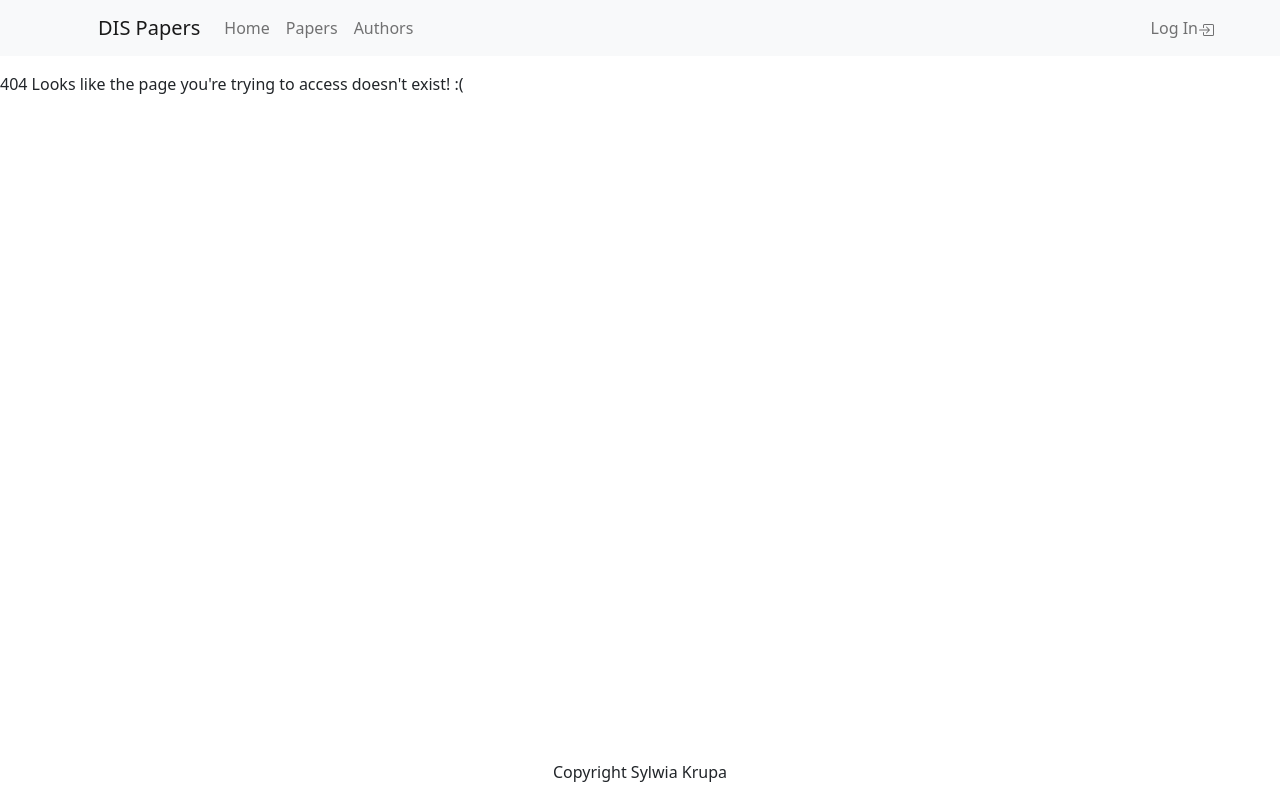
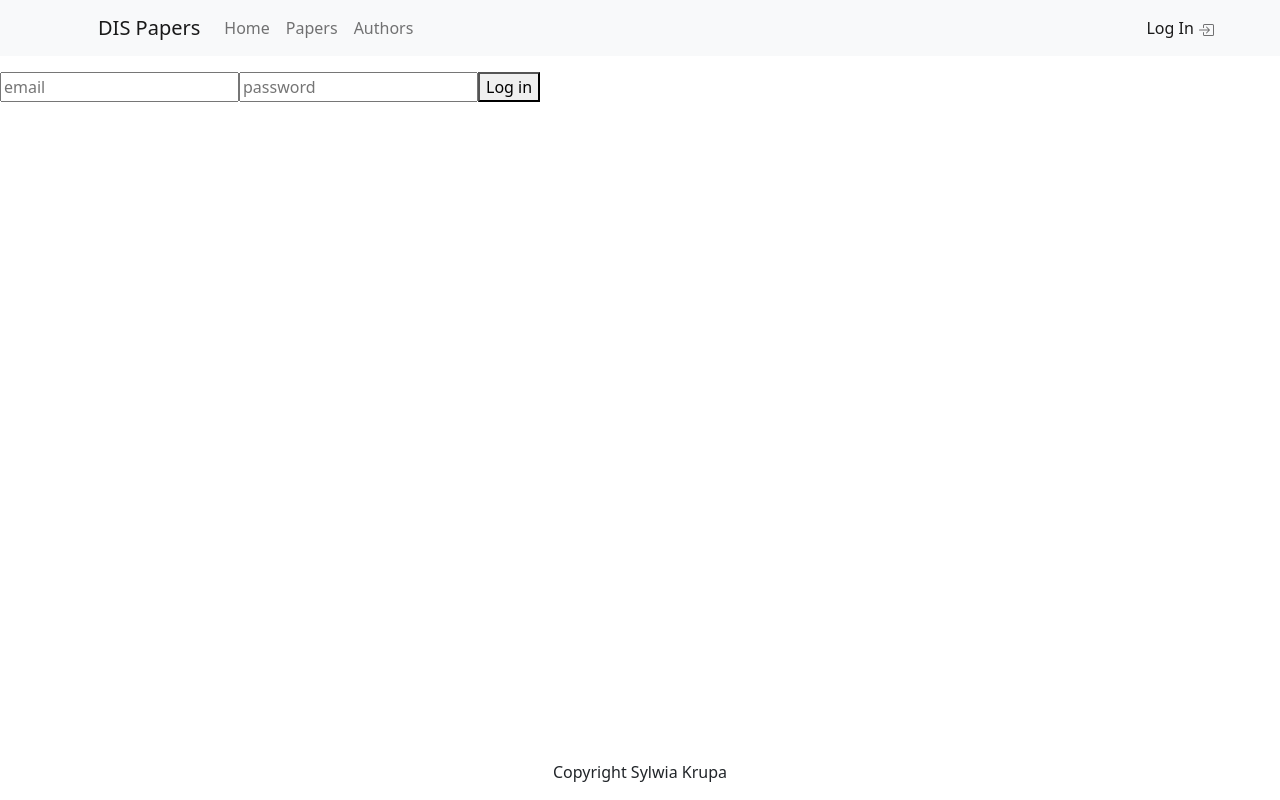
Before and after one commit to ypresion/DIS-Client, a React (Create React App) app: page /login in a window 1280 px wide. Before the commit this address had no page. Built offline with nearby package versions, Linux system fonts and the light colour scheme.

Commit message:
Added global state

```diff
--- a/src/App.js
+++ b/src/App.js
@@ -6,10 +6,16 @@ import { BrowserRouter, Routes, Route } from 'react-router-dom';
 import NavBar from './components/NavBar';
 import Footer from './components/Footer';
 import NotFoundPage from './components/NotFoundPage';
+import LoginPage from './components/LoginPage';
+import ReadingListPage from './components/ReadingListPage';
+import { GlobalStateProvider } from './GlobalStateProvider';
+
 import 'bootstrap/dist/css/bootstrap.min.css';
+
 
 function App() {
   return (
+    <GlobalStateProvider>
       <BrowserRouter >
         <div className="App">
         <NavBar />
@@ -18,6 +24,8 @@ function App() {
           <Route path="/" element={<HomePage />} />
           <Route path="papers" element={<PaperPage />} />
           <Route path="authors" element={<AuthorPage />} />
+          <Route path="readinglist" element={<ReadingListPage/>} />
+          <Route path="login" element={<LoginPage />} />
           <Route path="*" element={<NotFoundPage />} />
         </Routes>
 
@@ -25,6 +33,7 @@ function App() {
         </div>
 
       </BrowserRouter>
+    </GlobalStateProvider>
   );
 }
 
--- /dev/null
+++ b/src/GlobalStateProvider.js
@@ -0,0 +1,28 @@
+import React from "react"
+
+let initialGlobalState;
+
+if (localStorage.getItem('authToken') !== null) {
+  initialGlobalState = {
+    authorised: true
+  }
+} else {
+  initialGlobalState = {
+    authorised: false
+  }
+}
+
+export const GlobalStateContext = React.createContext({
+  state: initialGlobalState,
+  dispatch: () => null
+});
+
+export const GlobalStateProvider = ({ children }) => {
+  const [state, dispatch] = React.useReducer((state, newValue) => ({ ...state, ...newValue }), initialGlobalState)
+
+  return (
+    <GlobalStateContext.Provider value={[state, dispatch]}>
+      {children}
+    </GlobalStateContext.Provider>
+  )
+}
--- a/src/components/Authors.js
+++ b/src/components/Authors.js
@@ -59,7 +59,7 @@ class Authors extends React.Component {
               }
         })
         .then( (data) => {
-            this.setState({results:data})
+            this.setState({results:data.results})
         })
         .catch ((err) => {
             console.log("something went wrong ", err)
--- /dev/null
+++ b/src/components/Login.js
@@ -0,0 +1,26 @@
+import React from 'react';
+
+class Login extends React.Component {
+
+render() {
+  return (
+    <div>
+       <input
+         type='text'
+         placeholder='email'
+         value={this.props.email}
+         onChange={this.props.handleEmail}
+       />
+       <input
+         type='password'
+         placeholder='password'
+         value={this.props.password}
+         onChange={this.props.handlePassword}
+       />
+      <button onClick={this.props.handleLoginClick}>Log in</button>
+    </div>
+  );
+}
+}
+
+export default Login;
--- /dev/null
+++ b/src/components/LoginPage.js
@@ -0,0 +1,75 @@
+import React, { useState } from "react";
+import Login from "./Login.js";
+import { useNavigate } from "react-router-dom";
+import { GlobalStateContext } from "../GlobalStateProvider";
+
+
+const LoginPage = () => {
+
+    let navigate = useNavigate();
+    const[email, setEmail] = useState('');
+    const[password, setPassword] = useState('');
+    const [ state, dispatch ] = React.useContext(GlobalStateContext);
+
+
+    const handlePassword = (e) => {
+        setPassword(e.target.value)
+    }
+
+    const handleEmail = (e) => {
+        setEmail(e.target.value)
+    }
+
+    const handleLoginClick = () => {
+    	let url = "http://unn-w18015597.newnumyspace.co.uk/kf6012/coursework/part1/api/authenticate"
+        console.log(state);
+
+        // Send the email and password as 'Form Data'.
+        let formData = new FormData();
+        formData.append('email', email);
+        formData.append('password', password);
+
+        // A fetch request with 'POST' method specified
+        fetch(url, { method: 'POST',
+                    headers : new Headers(),
+                    body:formData
+                })
+        .then( (response) => {
+            // Successful authentication will return
+            // a 200 status code.
+            if (response.status === 200) {
+                return response.json()
+            } else {
+                throw Error(response.statusText)
+            }
+        })
+        .then( (data) => {
+            console.log(data)
+
+            // If results include a token, change state
+            // to authenticated
+            if ("token" in data.results) {
+                // Save token in local storage
+                localStorage.setItem('authToken', data.results.token);
+                dispatch({ authorised: true })
+                navigate("/");
+            }
+        })
+        .catch ((err) => {
+            console.log("something went wrong ", err)
+            }
+        );
+    }
+
+
+        return (
+            <Login
+                handleEmail={handleEmail}
+                handlePassword={handlePassword}
+                handleLoginClick={handleLoginClick}
+            />
+        )
+
+}
+
+export default LoginPage;
--- /dev/null
+++ b/src/components/Logout.js
@@ -0,0 +1,14 @@
+import React from 'react';
+
+class Logout extends React.Component {
+
+render() {
+  return (
+    <div>
+      <button onClick={this.props.handleLogoutClick}>Log Out</button>
+    </div>
+  );
+}
+}
+
+export default Logout;
--- a/src/components/NavBar.js
+++ b/src/components/NavBar.js
@@ -1,11 +1,44 @@
 import React from "react";
 import { Link } from 'react-router-dom';
-import { Navbar,  Container, Nav} from 'react-bootstrap';
+import { Navbar, Container, Nav } from 'react-bootstrap';
+import Logout from "./Logout";
+import { GlobalStateContext } from "../GlobalStateProvider";
 
 
-class NavBar extends React.Component {
+const NavBar = () => {
 
-    render() {
+  const [state, dispatch] = React.useContext(GlobalStateContext);
+
+  const handleLogoutClick = () => {
+    dispatch({ authorised: false })
+    localStorage.removeItem('authToken');
+  }
+
+  const login = (
+    <Navbar.Text>
+      <Link to="login">Log In </Link>
+      <svg xmlns="http://www.w3.org/2000/svg" width="16" height="16" fill="currentColor" className="bi bi-box-arrow-in-right" viewBox="0 0 16 16">
+        <path fillRule="evenodd" d="M6 3.5a.5.5 0 0 1 .5-.5h8a.5.5 0 0 1 .5.5v9a.5.5 0 0 1-.5.5h-8a.5.5 0 0 1-.5-.5v-2a.5.5 0 0 0-1 0v2A1.5 1.5 0 0 0 6.5 14h8a1.5 1.5 0 0 0 1.5-1.5v-9A1.5 1.5 0 0 0 14.5 2h-8A1.5 1.5 0 0 0 5 3.5v2a.5.5 0 0 0 1 0v-2z" />
+        <path fillRule="evenodd" d="M11.854 8.354a.5.5 0 0 0 0-.708l-3-3a.5.5 0 1 0-.708.708L10.293 7.5H1.5a.5.5 0 0 0 0 1h8.793l-2.147 2.146a.5.5 0 0 0 .708.708l3-3z" />
+      </svg>
+    </Navbar.Text>
+  );
+
+  const logout = (
+    <Navbar.Text>
+      <Logout handleLogoutClick={handleLogoutClick} />
+      <svg xmlns="http://www.w3.org/2000/svg" width="16" height="16" fill="currentColor" className="bi bi-box-arrow-right" viewBox="0 0 16 16">
+        <path fillRule="evenodd" d="M10 12.5a.5.5 0 0 1-.5.5h-8a.5.5 0 0 1-.5-.5v-9a.5.5 0 0 1 .5-.5h8a.5.5 0 0 1 .5.5v2a.5.5 0 0 0 1 0v-2A1.5 1.5 0 0 0 9.5 2h-8A1.5 1.5 0 0 0 0 3.5v9A1.5 1.5 0 0 0 1.5 14h8a1.5 1.5 0 0 0 1.5-1.5v-2a.5.5 0 0 0-1 0v2z" />
+        <path fillRule="evenodd" d="M15.854 8.354a.5.5 0 0 0 0-.708l-3-3a.5.5 0 0 0-.708.708L14.293 7.5H5.5a.5.5 0 0 0 0 1h8.793l-2.147 2.146a.5.5 0 0 0 .708.708l3-3z" />
+      </svg>
+    </Navbar.Text>
+  );
+
+  const readingList = (
+    <Nav.Link as="li"><Link to="readinglist">Reading List</Link></Nav.Link>
+  )
+
+
   return (
     <Navbar bg="light" expand="lg" as="ul">
       <Container>
@@ -16,19 +49,16 @@ class NavBar extends React.Component {
             <Nav.Link as="li"><Link to="/">Home</Link></Nav.Link>
             <Nav.Link as="li"><Link to="papers">Papers</Link></Nav.Link>
             <Nav.Link as="li"><Link to="authors">Authors</Link></Nav.Link>
+            {state.authorised && readingList}
           </Nav>
-                    <Navbar.Text>
-                        Log In
-                        <svg xmlns="http://www.w3.org/2000/svg" width="16" height="16" fill="currentColor" className="bi bi-box-arrow-in-right" viewBox="0 0 16 16">
-                            <path fillRule="evenodd" d="M6 3.5a.5.5 0 0 1 .5-.5h8a.5.5 0 0 1 .5.5v9a.5.5 0 0 1-.5.5h-8a.5.5 0 0 1-.5-.5v-2a.5.5 0 0 0-1 0v2A1.5 1.5 0 0 0 6.5 14h8a1.5 1.5 0 0 0 1.5-1.5v-9A1.5 1.5 0 0 0 14.5 2h-8A1.5 1.5 0 0 0 5 3.5v2a.5.5 0 0 0 1 0v-2z"/>
-                            <path fillRule="evenodd" d="M11.854 8.354a.5.5 0 0 0 0-.708l-3-3a.5.5 0 1 0-.708.708L10.293 7.5H1.5a.5.5 0 0 0 0 1h8.793l-2.147 2.146a.5.5 0 0 0 .708.708l3-3z"/>
-                        </svg>
-                    </Navbar.Text>
+          {state.authorised ? logout : login}
         </Navbar.Collapse>
       </Container>
     </Navbar>
   )
-       }
+
 }
 
+
+
 export default NavBar;
--- a/src/components/Paper.js
+++ b/src/components/Paper.js
@@ -13,6 +13,7 @@ class Paper extends React.Component {
                         <Accordion.Body>
                             <p className="fw-bold">Abstract: </p>
                             {this.props.paper.abstract}
+
                             <p className="fw-bold">Authors: </p>
                             {this.props.paper.authors}
                         </Accordion.Body>
--- a/src/components/Papers.js
+++ b/src/components/Papers.js
@@ -57,7 +57,6 @@ class Papers extends React.Component {
             url = "http://unn-w18015597.newnumyspace.co.uk/kf6012/coursework/part1/api/papers?id=random"
         } else {
             url = "http://unn-w18015597.newnumyspace.co.uk/kf6012/coursework/part1/api/papers"
-
         }
 
         if (this.props.authorid !== undefined) {
@@ -73,7 +72,7 @@ class Papers extends React.Component {
               }
         })
         .then( (data) => {
-            this.setState({results:data})
+            this.setState({results:data.results})
         })
         .catch ((err) => {
             console.log("something went wrong ", err)
--- /dev/null
+++ b/src/components/ReadingList.js
@@ -0,0 +1,79 @@
+import React from "react";
+import Paper from "./Paper";
+
+class ReadingList extends React.Component {
+
+    constructor(props) {
+        super(props)
+        this.state = {
+            papers: [],
+            readingList: []
+        }
+    }
+
+    componentDidMount() {
+        this.fetchAllPapers();
+        this.fetchReadingList();
+    }
+
+    render() {
+        let filteredResults = this.state.papers.filter((paper) => (this.onReadingList(paper.paper_id)));
+        return (
+            <div>
+                {filteredResults.map((paper, i) => (
+                    <Paper key={i} count={i} paper={paper} />
+                )
+                )}
+            </div>
+        )
+    }
+
+    onReadingList(paper_id) {
+        return this.state.readingList.some((item) => { return item.paper_id === paper_id; })
+    }
+
+    fetchAllPapers() {
+        let url = "http://unn-w18015597.newnumyspace.co.uk/kf6012/coursework/part1/api/papers"
+        fetch(url)
+            .then((response) => {
+                if (response.status === 200) {
+                    return response.json()
+                } else {
+                    throw Error(response.statusText);
+                }
+            })
+            .then((data) => {
+                this.setState({ papers: data.results })
+            })
+            .catch((err) => {
+                console.log("something went wrong ", err)
+            });
+    }
+
+    fetchReadingList() {
+        let url = "http://unn-w18015597.newnumyspace.co.uk/kf6012/coursework/part1/api/readinglist"
+        let formData = new FormData();
+        formData.append('token', localStorage.getItem('authToken'));
+
+        fetch(url, {
+            method: 'POST',
+            headers: new Headers(),
+            body: formData
+        })
+            .then((response) => {
+                if (response.status === 200) {
+                    return response.json()
+                } else {
+                    throw Error(response.statusText);
+                }
+            })
+            .then((data) => {
+                this.setState({ readingList: data.results })
+            })
+            .catch((err) => {
+                console.log("something went wrong ", err)
+            });
+    }
+}
+
+export default ReadingList;
--- /dev/null
+++ b/src/components/ReadingListPage.js
@@ -0,0 +1,21 @@
+import React from "react";
+import { GlobalStateContext } from "../GlobalStateProvider";
+import ReadingList from "./ReadingList";
+
+
+const ReadingListPage = () => {
+
+    const [state, dispatch] = React.useContext(GlobalStateContext);
+
+    const readingList = <ReadingList />;
+    const unauthorised = <h2>Not authorised! Please log in to access this page.</h2>;
+
+    return (
+        <div>
+            {state.authorised ? readingList : unauthorised}
+        </div>
+    );
+
+}
+
+export default ReadingListPage;
--- a/src/components/SearchBox.js
+++ b/src/components/SearchBox.js
@@ -5,10 +5,6 @@ class SearchBox extends React.Component {
 
     render() {
            return (
-            //    <label>
-            //        {this.props.label}
-            //        <input type='text' placeholder='search' value={this.props.search} onChange={this.props.handleSearch} />
-            //    </label>
             <Container>
                 <Row className="justify-content-center">
                     <InputGroup className="my-3 col-12 col-md-8">
```
Lines whose indentation alone changed are shown as unchanged.
